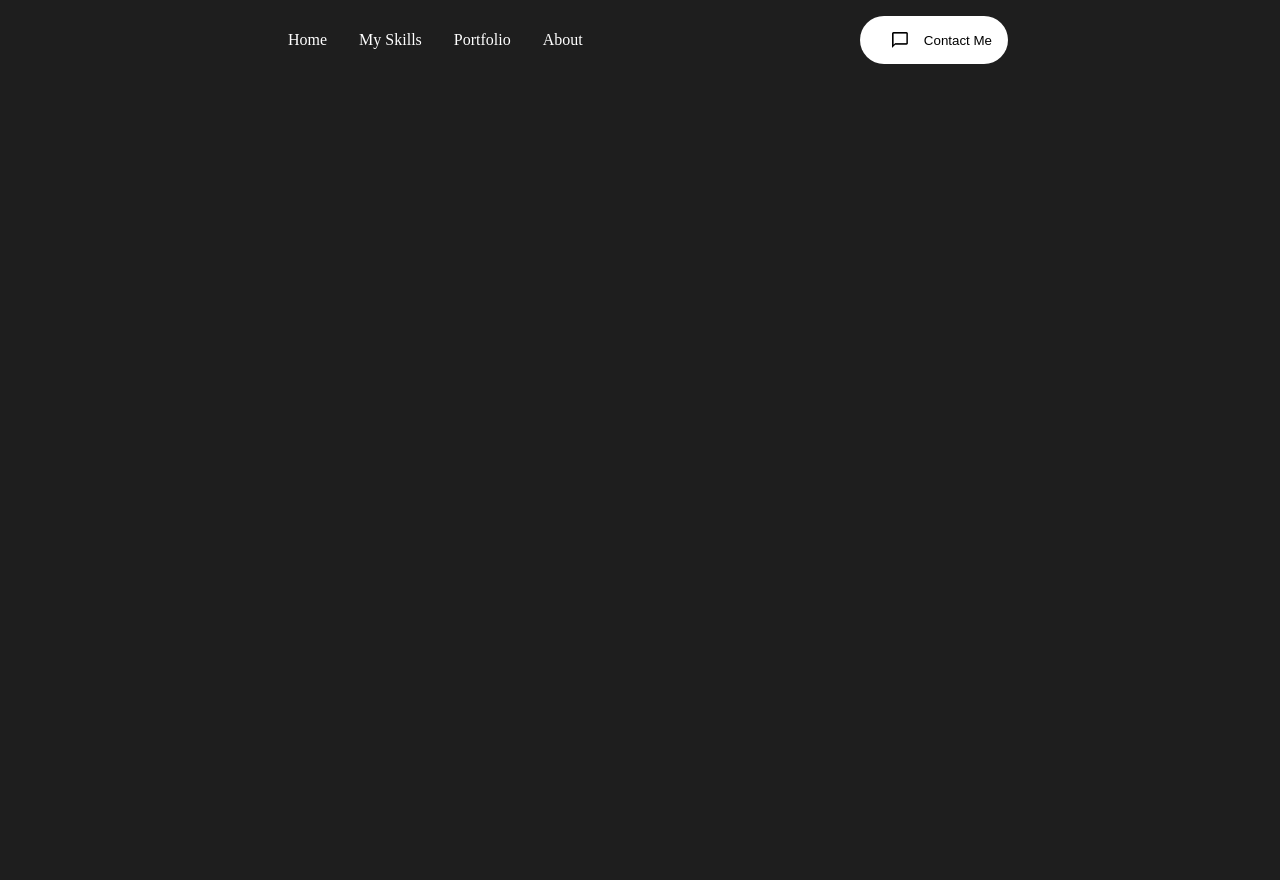
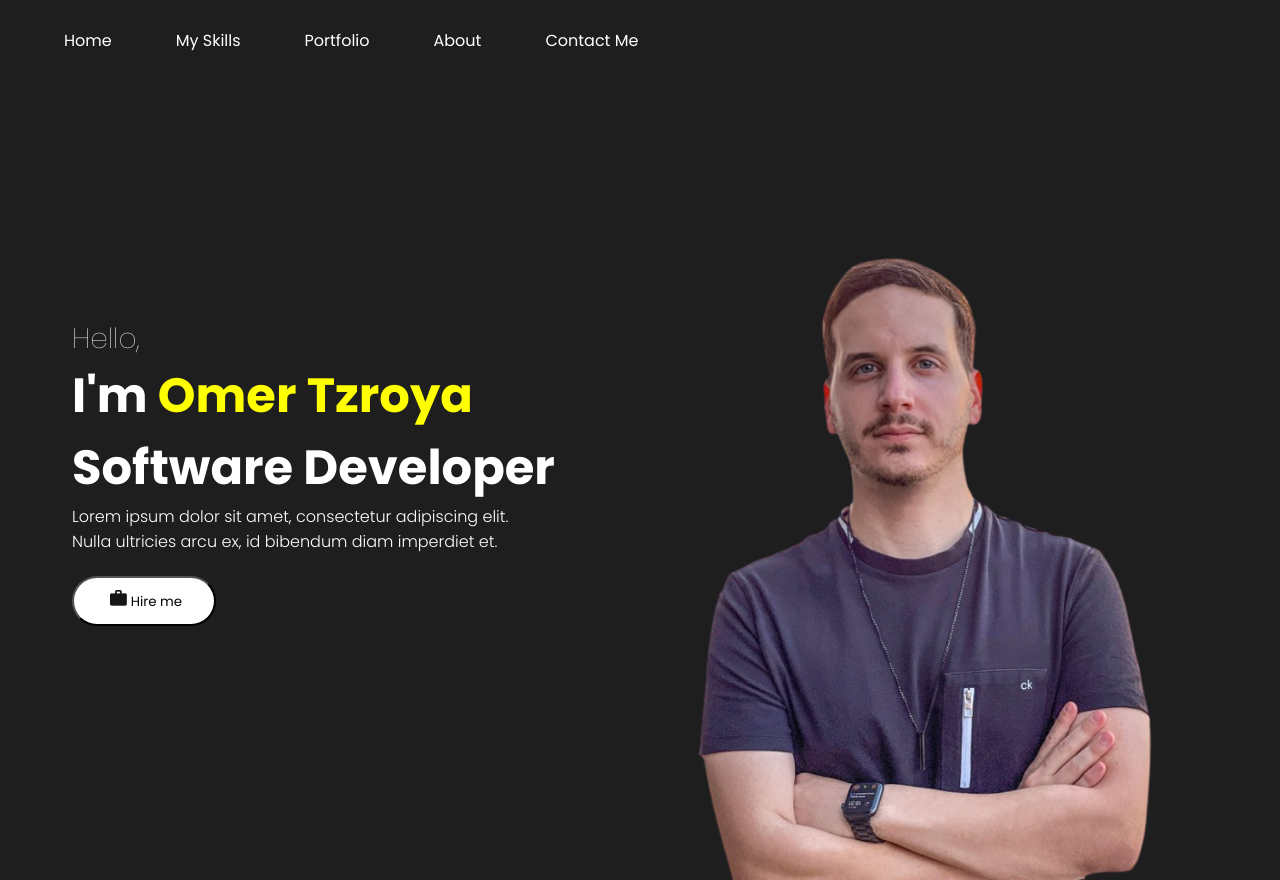
Before and after one commit to omertzroya/Portfolio-React-Project, a React (Create React App) app: page / in a window 1280 px wide. Before the commit the page ends 800 px from the top, so only its background shows below. Built offline with nearby package versions, Linux system fonts and the light colour scheme.

Commit message:
hero section

```diff
--- a/public/index.html
+++ b/public/index.html
@@ -7,6 +7,9 @@
     <meta name="description" content="Omer Tzroya's portfolio website."/>
     <link rel="apple-touch-icon" href="%PUBLIC_URL%/logo192.png" />
     <link rel="stylesheet" href="./style.css" />
+    <link rel="preconnect" href="https://fonts.googleapis.com">
+<link rel="preconnect" href="https://fonts.gstatic.com" crossorigin>
+<link href="https://fonts.googleapis.com/css2?family=Poppins:ital,wght@0,100;0,200;0,300;0,400;0,500;0,600;0,700;0,800;0,900;1,100;1,200;1,300;1,400;1,500;1,600;1,700;1,800;1,900&display=swap" rel="stylesheet">
 
     <title>Omer Tzroya's portfolio </title>
   </head>
--- a/public/style.css
+++ b/public/style.css
@@ -1,4 +1,5 @@
 * {
+font-family: poppins , sans-serif;
 margin: 0;
 padding: 0;
 box-sizing: border-box;
--- a/src/App.js
+++ b/src/App.js
@@ -1,10 +1,11 @@
-
 import NavBar from "./components/NavBar/navbar";
+import Intro from "./components/Intro/intro";
 
 function App() {
   return (
     <div className="App">
-      <NavBar />
+      <NavBar/>
+      <Intro/>
     </div>
   );
 }
--- /dev/null
+++ b/src/components/Intro/intro.css
@@ -0,0 +1,113 @@
+#intro {
+  height: 100vh;
+  width: 100%;
+  max-width: 75rem;
+  margin: 0 auto;
+  overflow: hidden;
+  display: flex;
+  position: relative;
+}
+
+.bg {
+  position: absolute;
+  z-index: -1;
+  object-fit: cover;
+  width: 30rem;
+  height: 45rem;
+  top: 18vh;
+  left: 80vh;
+}
+
+.introContent {
+  height: 100%;
+  width: 100%;
+  padding: 2rem;
+  font-size: 3rem;
+  font-weight: 700;
+  display: flex;
+  flex-direction: column;
+  justify-content: center;
+}
+
+.hello {
+  font-size: 1.75rem;
+  font-weight: 100;
+}
+
+.introName {
+  color: yellow;
+}
+
+.introPara {
+  font-size: medium;
+  font-weight: 300;
+}
+
+.btn {
+  background: white;
+  margin: 1rem 0;
+  padding: 0.75rem 2rem;
+  border-radius: 2rem;
+}
+
+.btnImg {
+  object-fit: cover;
+  margin: 0 0.25rem;
+  height: 1rem;
+}
+
+@media screen and (max-width: 992px) {
+  .bg {
+    right: 0;
+    top: 0;
+  }
+  .introContent {
+    font-size: 4vh; /* Adjusted font size for better responsiveness */
+  }
+  .hello {
+    font-size: 2vw; /* Adjusted font size for better responsiveness */
+  }
+}
+
+
+@media screen and (max-width: 1164px) {
+    .bg {
+      right: 10vh;
+    }
+    .introContent {
+      font-size: 5vh; /* Adjusted font size for better responsiveness */
+    }
+    .hello {
+      font-size: 3vw; /* Adjusted font size for better responsiveness */
+    }
+  }
+
+@media screen and (max-width: 768px) {
+  .bg {
+    right: 0;
+    top: 0;
+    width: 100%;
+    height: 100%;
+  }
+  .introContent {
+    font-size: 5vh; /* Adjusted font size for better responsiveness */
+  }
+  .hello {
+    font-size: 3vw; /* Adjusted font size for better responsiveness */
+  }
+}
+
+@media screen and (max-width: 390px) {
+  .bg {
+    right: 0;
+    top: 0;
+    width: 100%;
+    height: 100%;
+  }
+  .introContent {
+    font-size: 3vh; /* Adjusted font size for better responsiveness */
+  }
+  .hello {
+    font-size: 5vw; /* Adjusted font size for better responsiveness */
+  }
+}
--- /dev/null
+++ b/src/components/Intro/intro.jsx
@@ -0,0 +1,26 @@
+import  React from 'react';
+import "./intro.css";
+import bg from "../../assets/profile.png";
+import { Link } from 'react-scroll';
+import btnImg from "../../assets/hireme.png";
+
+
+const Intro = () => {
+    return (
+        <section className="intro" id="intro">
+
+         <div className="introContent">
+         <span className="hello">Hello,</span>
+         <span className="introText"> I'm <span className="introName">Omer Tzroya <br/> </span> Software Developer </span>
+         <p className="introPara">Lorem ipsum dolor sit amet, consectetur adipiscing elit. <br/> Nulla ultricies arcu ex, id bibendum diam imperdiet et.</p>
+         <Link > <button className="btn"> <img src={btnImg} alt=""  className='btnImg'/>Hire me</button> </Link>
+         </div>
+         <img src={bg} alt="profile" className="bg" />
+
+
+
+        </section>
+    );
+}
+
+export default Intro;
--- a/src/components/NavBar/navbar.css
+++ b/src/components/NavBar/navbar.css
@@ -1,7 +1,7 @@
 .navbar{
 height: 5rem;
 width: 100vh;
-margin: 0 auto;
+margin: 1 1;
 padding: 1rem 2rem;
 display: flex;
 align-items: center;
@@ -12,7 +12,7 @@
 }
 
 .desktopMenuListItem{
-margin:1rem;
+margin:2rem;
 cursor: pointer;
 }
 .desktopMenuListItem:hover{
@@ -21,22 +21,12 @@
     border-bottom: 3px solid yellow;
 }
 
-.desktopMenuBtn{
-    background: white;
-    color: black;
-    border: none;
-    display: flex;
-    align-items: center;
-    justify-content: center;
-    padding: 0 1rem;
-    border-radius: 2rem;
 
-}
+
 
 .desktopMenuImg{
     object-fit: cover;
     height: 1rem;
     width: 1rem;
     margin:1rem;
-
 }
--- a/src/components/NavBar/navbar.jsx
+++ b/src/components/NavBar/navbar.jsx
@@ -12,9 +12,11 @@
             <Link className="desktopMenuListItem">My Skills</Link>
             <Link className="desktopMenuListItem">Portfolio</Link>
             <Link className="desktopMenuListItem">About</Link>
+            <Link className="desktopMenuListItem">Contact Me </Link>
+
             </div>
 
-            <button className="desktopMenuBtn"><img src={contactImg} alt="" className="desktopMenuImg" /> Contact Me</button>
+
         </nav>
     );
 }
```
Also changed, not shown: src/assets/image.png (deleted), src/assets/profile.png (added).
